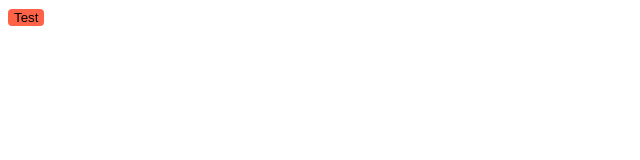
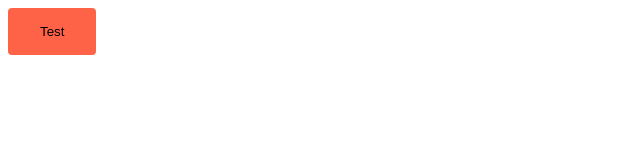
Before and after one commit to gsem73/test, a website: page source/index.html in a window 1280 px wide. Shown: the whole page, without its empty margins (0-640 px from the left). Drawn offline with Linux system fonts and the light colour scheme.

Commit message:
corr css

```diff
--- a/source/css/style.css
+++ b/source/css/style.css
@@ -1,10 +1,10 @@
 .button {
   background-color: tomato;
-  padding: 16pw 32px;
+  padding: 16px 32px;
   border: none;
   border-radius: 4px;
 }
 
 .button:hover {
-  background-colr: lightblue;
+  background-color: lightblue;
 }
```
